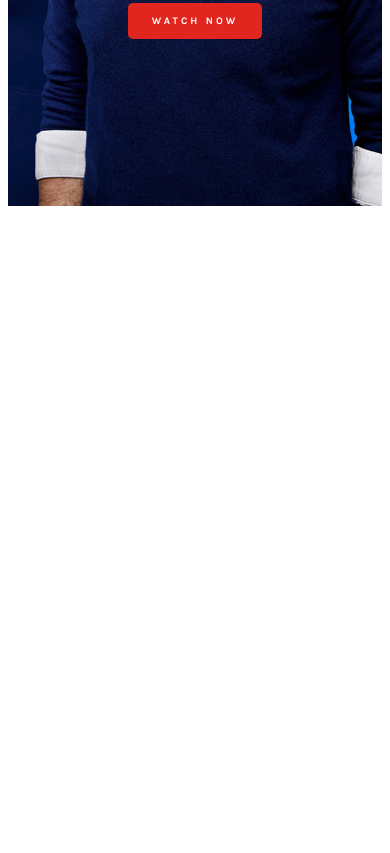
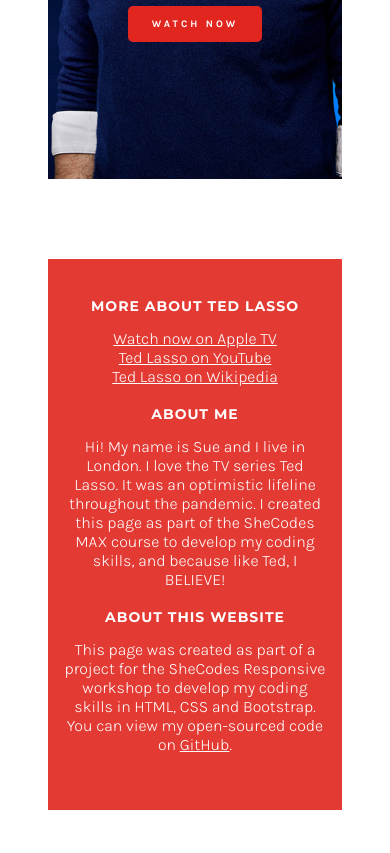
Before and after one commit to Strumhum/responsive-addon-project, a plain HTML site: page index.html in a window 390 px wide. Shown: the part 456-1309 px from the top of the page. Before the commit the page ends 844 px from the top, so only its background shows below. Drawn offline with Linux system fonts and the light colour scheme.

Commit message:
Added responsive footer with links

```diff
--- a/index.html
+++ b/index.html
@@ -16,6 +16,7 @@
   </head>
   <body>
     <div class="container">
+      <!-- Header -->
       <header>
         <div class="hero-caption">
           <h4>.TV SERIES.</h4>
@@ -25,5 +26,54 @@
         </div>
       </header>
     </div>
+    <!-- Footer -->
+
+    <div class="container">
+      <footer>
+        <section class="footer-grid">
+          <div>
+            <h4>more about ted lasso</h4>
+            <ul>
+              <li>
+                <a
+                  href="https://tv.apple.com/us/show/ted-lasso/umc.cmc.vtoh0mn0xn7t3c643xqonfzy"
+                  >Watch now on Apple TV</a
+                >
+              </li>
+              <li>
+                <a href="https://www.youtube.com/results?search_query=ted+lasso"
+                  >Ted Lasso on YouTube</a
+                >
+              </li>
+              <li>
+                <a href="https://en.wikipedia.org/wiki/Ted_Lasso"
+                  >Ted Lasso on Wikipedia</a
+                >
+              </li>
+            </ul>
+          </div>
+          <div>
+            <h4>About Me</h4>
+            <p>
+              Hi! My name is Sue and I live in London. I love the TV series Ted
+              Lasso. It was an optimistic lifeline throughout the pandemic. I
+              created this page as part of the SheCodes MAX course to develop my
+              coding skills, and because like Ted, I BELIEVE!
+            </p>
+          </div>
+          <div>
+            <h4>About this website</h4>
+            <p>
+              This page was created as part of a project for the SheCodes
+              Responsive workshop to develop my coding skills in HTML, CSS and
+              Bootstrap. You can view my open-sourced code on
+              <a href="https://github.com/Strumhum/responsive-addon-project"
+                >GitHub</a
+              >.
+            </p>
+          </div>
+        </section>
+      </footer>
+    </div>
   </body>
 </html>
--- a/src/styles.css
+++ b/src/styles.css
@@ -8,6 +8,12 @@
 .container {
   max-width: 1400px;
   margin: 0 auto;
+}
+
+section {
+  max-width: 1200px;
+  margin: 0 auto;
+  padding: 0 auto;
 }
 
 h1,
@@ -55,11 +61,57 @@
 }
 
 h4 {
+  font-family: Monts;
   font-size: 24px;
   font-weight: 800;
   line-height: 1;
   letter-spacing: 5px;
   margin: 0;
+}
+
+p {
+  font-size: 18px;
+  font-weight: 300;
+}
+
+footer {
+  background: var(--accent-color);
+  color: var(--text-color-light);
+  opacity: 0.9;
+  padding: 100px 0;
+  margin: 0;
+}
+
+footer h4 {
+  font-family: "Montserrat", sans-serif;
+  font-weight: 700;
+  text-transform: uppercase;
+  letter-spacing: 1px;
+}
+
+footer a {
+  color: var(--text-color-light);
+  font-family: "Karla", sans-serif;
+  font-size: 16px;
+  font-weight: 300;
+}
+
+footer a:hover {
+  opacity: 0.8;
+}
+
+footer p {
+  font-size: 16px;
+}
+
+footer ul {
+  padding: 0;
+}
+
+footer li {
+  list-style: none;
+  margin: 0;
+  padding: 0;
 }
 
 .hero-caption {
@@ -92,6 +144,12 @@
   background: var(--text-color-light);
 }
 
+.footer-grid {
+  display: grid;
+  grid-template-columns: 1fr 2fr 2fr;
+  grid-gap: 30px;
+}
+
 @media (max-width: 1300px) {
   header {
     padding: 4% 0 0;
@@ -113,6 +171,17 @@
   .hero-caption {
     gap: 10px;
   }
+  .footer-grid {
+    margin: 0 5%;
+  }
+}
+@media (max-width: 1200px) {
+  .container {
+    padding: 40px;
+  }
+  footer {
+    padding: 50px 0;
+  }
 }
 
 @media (max-width: 900px) {
@@ -128,12 +197,20 @@
   h4 {
     font-size: 16px;
   }
+  footer {
+    padding: 40px 0;
+  }
   a.button {
     font-size: 12px;
     padding: 12px 24px;
   }
   .hero-caption {
     margin-bottom: 2%;
+  }
+  .footer-grid {
+    grid-template-columns: none;
+    text-align: center;
+    grid-gap: 5px;
   }
 }
 @media (max-width: 740px) {
```
